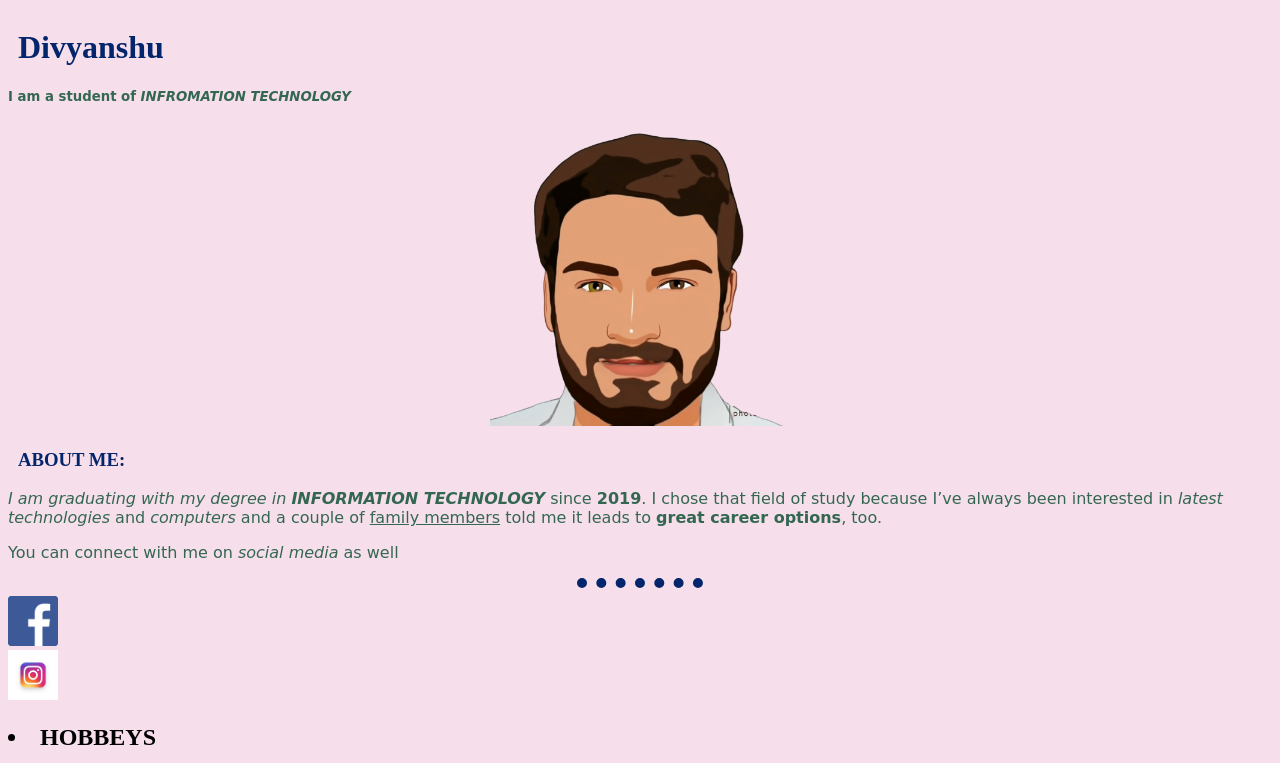
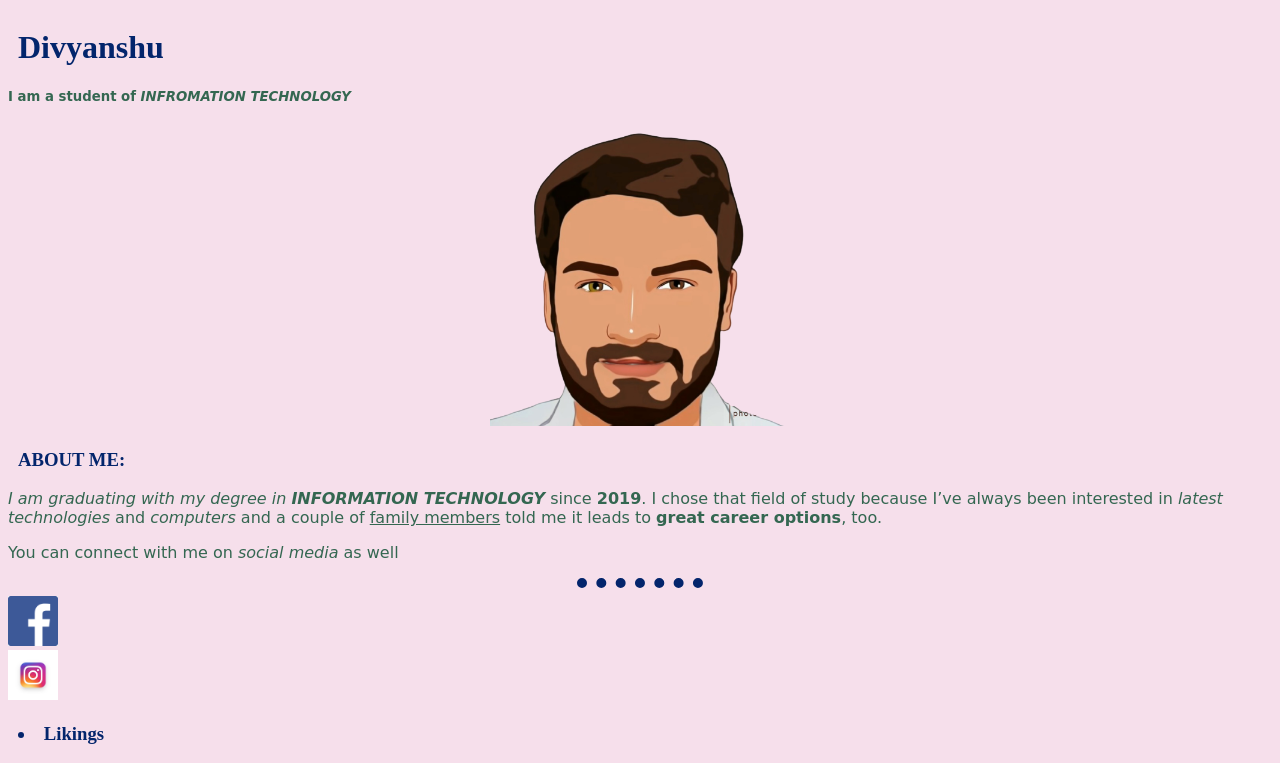
Before and after one commit to d1vyanshu03/proCV, a plain HTML site: page index.html in a window 1280 px wide. Shown: the top 763 px of the page. Drawn offline with Linux system fonts and the light colour scheme.

Commit message:
Update index.html

```diff
--- a/index.html
+++ b/index.html
@@ -43,10 +43,10 @@ alt="insta logo"
    style="width:50px;height:50px;"
    >
    </a>
-  <h2>
-    <li> HOBBEYS
+  <h3>
+    <li> Likings
     </li>
-  </h2>
+  </h3>
 
   <h4>
     <ol>
```
